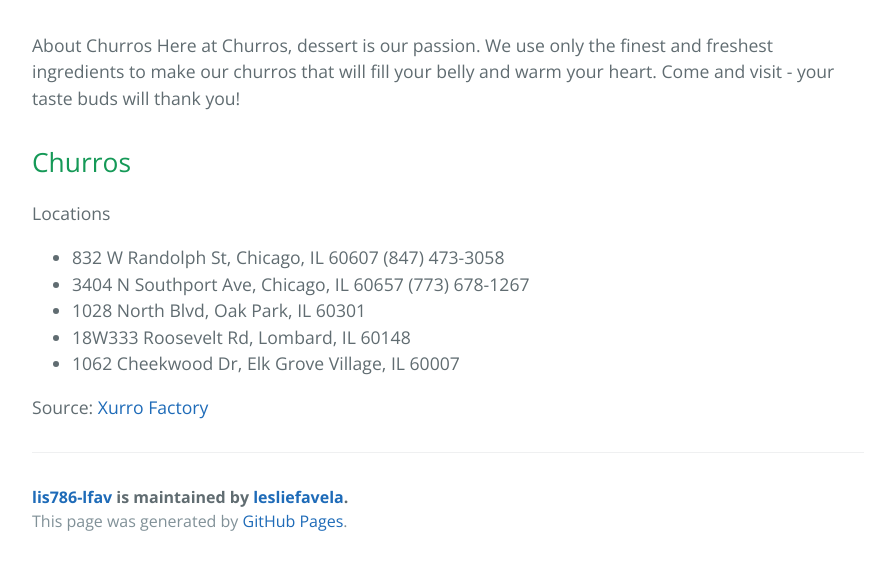
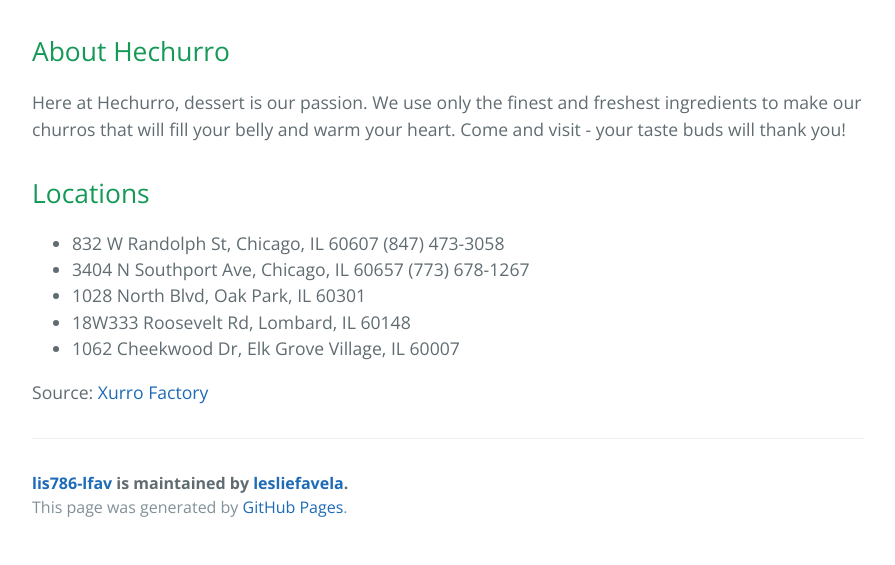
Before and after one commit to lesliefavela/lis786-lfav, a Jekyll site: the page built from index.md, in a window 1280 px wide. Shown: the part 336-901 px from the top of the page, without its empty margins (192-1087 px from the left). Built offline with Jekyll 4.4.1, drawn with Linux system fonts in a browser that asks for light colours; the repository's description, which GitHub fills in, is left out.

Commit message:
more semantics

```diff
--- a/index.md
+++ b/index.md
@@ -2,12 +2,12 @@
 title: Home
 layout: default
 ---
-About Churros
-Here at Churros, dessert is our passion. We use only the finest and freshest
+<h2>About Hechurro</h2>
+Here at Hechurro, dessert is our passion. We use only the finest and freshest
 ingredients to make our churros that will fill your belly and warm your heart.
 Come and visit - your taste buds will thank you!
-<h2 id="churros-heading">Churros</h2>
-Locations
+
+<h2>Locations</h2>
 - 832 W Randolph St, Chicago, IL 60607 (847) 473-3058
 - 3404 N Southport Ave, Chicago, IL 60657 (773) 678-1267
 - 1028 North Blvd, Oak Park, IL 60301
```
Also changed, not shown: about.md (+2 -3 lines).
